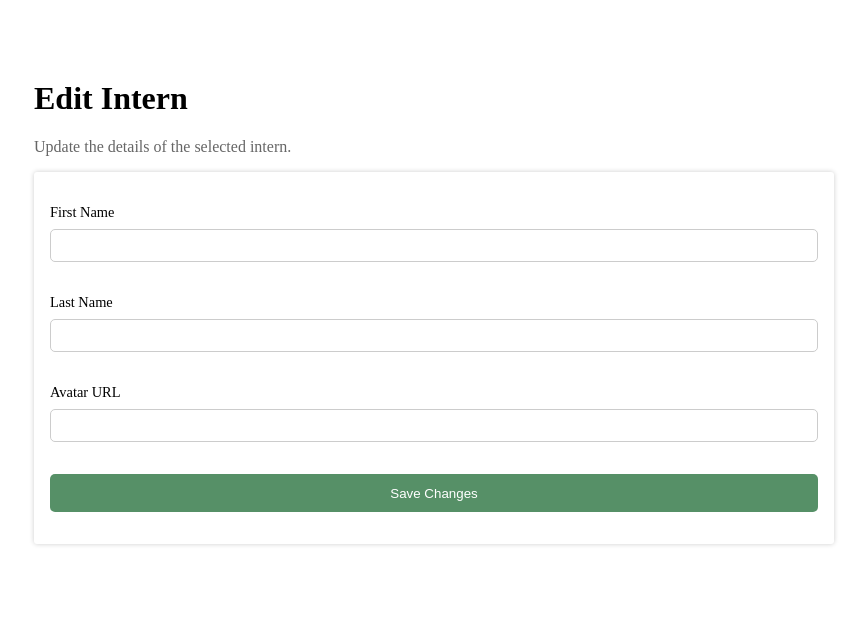
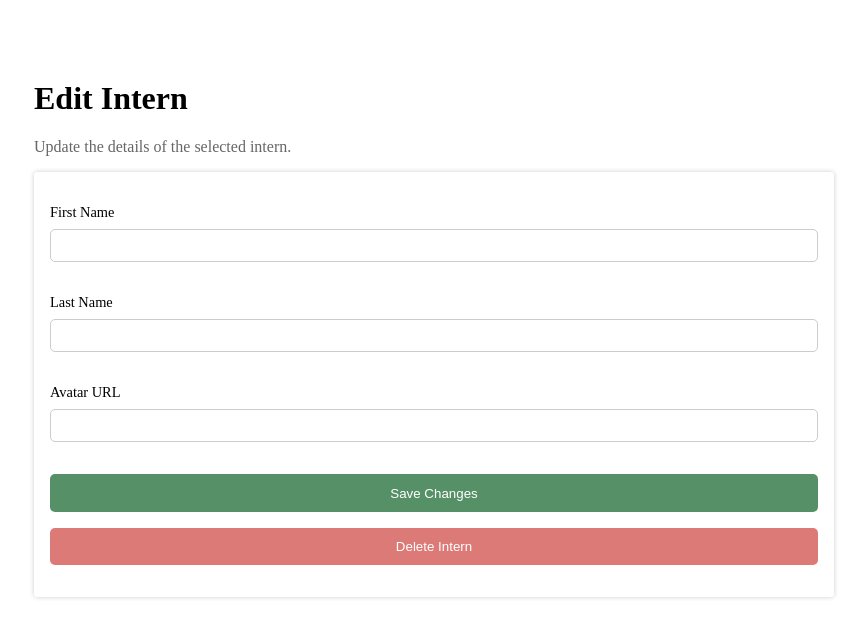
Before and after one commit to Asya404/footballTeamTest, a Nuxt app: page /users/1 in a window 1280 px wide. Shown: the top 638 px of the page, without its empty margins (206-1073 px from the left). Built offline with nearby package versions, Linux system fonts and the light colour scheme.

Commit message:
feat: add functionality for delete

```diff
--- a/pages/index.vue
+++ b/pages/index.vue
@@ -181,6 +181,12 @@ h1 {
 
 .usersList__action {
   cursor: pointer;
+  color: #919191;
+  transition: all 0.3s ease;
+}
+
+.usersList__action:hover {
+  color: #569067;
 }
 
 .pagination {
--- a/pages/users/[id].vue
+++ b/pages/users/[id].vue
@@ -17,13 +17,14 @@
       </div>
       <div class="editUser__button">
         <button type="button" @click="handleSubmit">Save Changes</button>
+        <button type="button" @click="handleDelete" class="deleteButton">Delete Intern</button>
       </div>
     </form>
   </div>
 </template>
 
 <script setup>
-import { useUserStore, updateUser } from "@/store/store";
+import { useUserStore, updateUser, deleteUser } from "@/store/store";
 const route = useRoute();
 const router = useRouter();
 const userId = Number(route.params.id);
@@ -51,9 +52,12 @@ const handleSubmit = () => {
     avatar: avatarUrl.value,
   };
 
-  console.log("Updated User:", updatedUser);
+  updateUser(store, userId, updatedUser);
+  router.push("/");
+};
 
-  updateUser(store, userId, updatedUser);
+const handleDelete = () => {
+  deleteUser(store, userId);
   router.push("/");
 };
 </script>
@@ -124,6 +128,15 @@ const handleSubmit = () => {
   transition: all 0.3s ease;
 }
 
+.editUser__button button.deleteButton {
+  background-color: #dc7a77;
+  margin-top: 1rem;
+}
+
+.editUser__button button.deleteButton:hover {
+  background-color: #c9302c;
+}
+
 .editUser__button button:hover {
   background-color: #3e6f4f;
 }
--- a/store/store.js
+++ b/store/store.js
@@ -26,3 +26,7 @@ export const updateUser = (store, userId, updatedUser) => {
     store.users[index] = { ...store.users[index], ...updatedUser };
   }
 };
+
+export const deleteUser = (store, userId) => {
+  store.users = store.users.filter((user) => user.id !== userId);
+};
```
